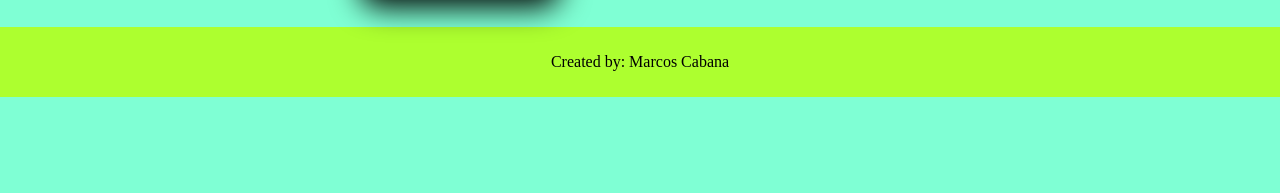
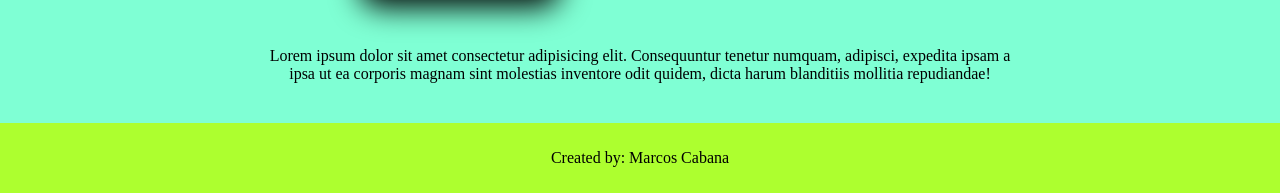
Before and after one commit to MarcosCabana/Sprint-2, a plain HTML site: page pages/benefitsTips.html in a window 1280 px wide. Shown: the part 651-844 px from the top of the page. Before the commit the page ends 800 px from the top, so only its background shows below. Drawn offline with Linux system fonts and the light colour scheme.

Commit message:
Sprint 2 New

```diff
--- a/index.css
+++ b/index.css
@@ -199,3 +199,14 @@ td{
 #fbenefits{
     margin-top: 10px;
 }
+
+.divlorem{
+    display: flex;
+    justify-content: center;
+    padding: 30px 0;
+}
+
+.benelorem{
+    max-width: 750px;
+    text-align: center;
+}
--- a/pages/benefitsTips.html
+++ b/pages/benefitsTips.html
@@ -69,6 +69,9 @@
                     </ol>
                 </div>
             </section>
+            <div class="divlorem">
+                <p class="benelorem">Lorem ipsum dolor sit amet consectetur adipisicing elit. Consequuntur tenetur numquam, adipisci, expedita ipsam a ipsa ut ea corporis magnam sint molestias inventore odit quidem, dicta harum blanditiis mollitia repudiandae!</p>
+            </div>
         </main>
         <footer id="fbenefits">
             <p class="created">Created by: Marcos Cabana</p>
```
